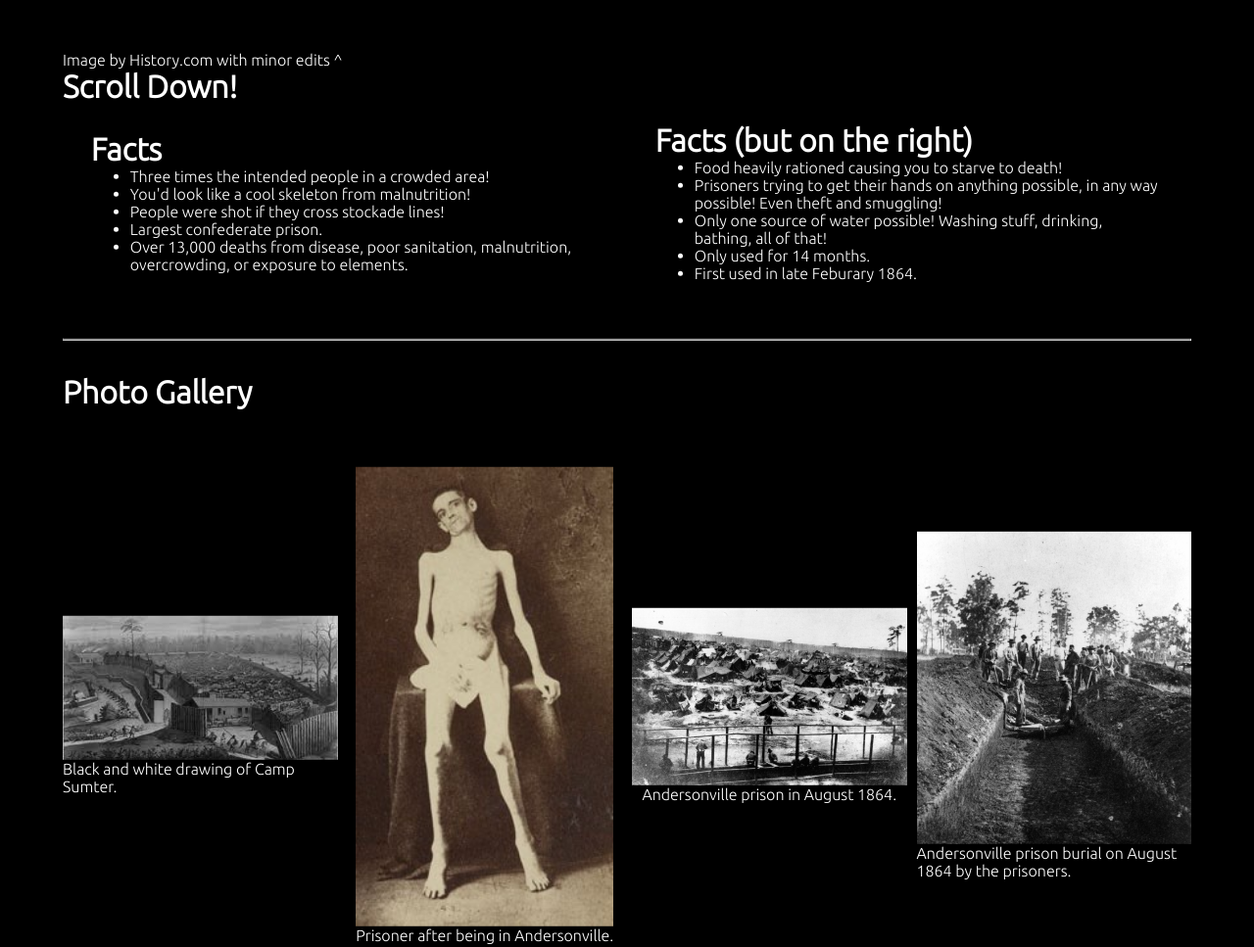
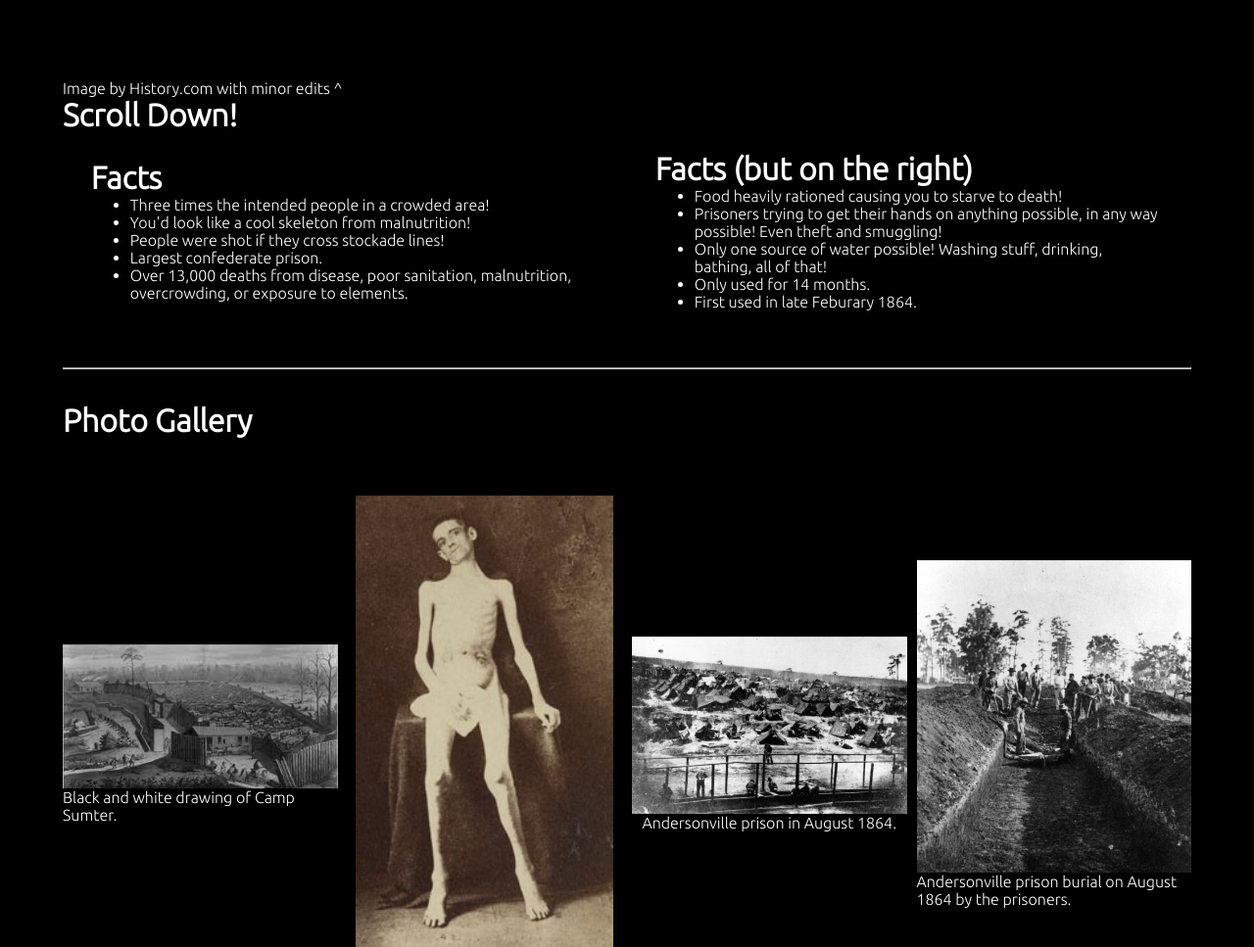
Before and after one commit to AndersonvillePrisonCampProject/AndersonvillePrisonCampProject.github.io, a plain HTML site: page index.html in a window 1280 px wide. Shown: the part 788-1755 px from the top of the page at 98% size. Drawn offline with Linux system fonts and the light colour scheme.

Commit message:
Update styles.css

```diff
--- a/styles.css
+++ b/styles.css
@@ -20,7 +20,7 @@ body {
     transform: translateY(-20%);
 }
 .content {
-    transform: translateY(-17.5%);
+    transform: translateY(-15%);
     margin: 5%;
     width: 90%;
 }
```
